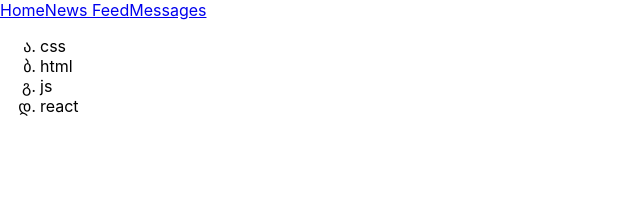
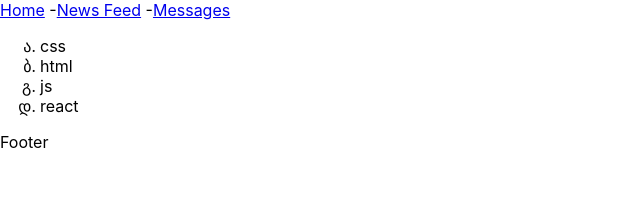
Before and after one commit to kolesnikov-sa/2103-samurai, a React (Create React App) app: page / in a window 1280 px wide. Shown: the top 222 px of the page, without its empty margins (0-640 px from the left). Built offline with nearby package versions, Linux system fonts and the light colour scheme.

Commit message:
END Lesson 10

```diff
--- a/src/App.tsx
+++ b/src/App.tsx
@@ -2,6 +2,7 @@ import React from 'react';
 import './App.css';
 import {Technologies} from "./Technologies";
 import {Header} from "./Header";
+import { Footer } from './footer';
 
 function App() {
     return (
@@ -9,6 +10,7 @@ function App() {
             <div>
                 <Header/>
                 <Technologies/>
+                <Footer />
             </div>
         </div>
     );
--- a/src/Header.tsx
+++ b/src/Header.tsx
@@ -3,8 +3,8 @@ import React from "react";
 export function Header() {
     return (
         <div>
-            <a href={"#"}>Home</a>
-            <a href={"#"}>News Feed</a>
+            <a href={"#"}>Home</a> -
+            <a href={"#"}>News Feed</a> -
             <a href={"#"}>Messages</a>
         </div>
     );
--- /dev/null
+++ b/src/footer.tsx
@@ -0,0 +1,7 @@
+import React from "react";
+
+export function Footer() {
+    return (
+        <div>Footer</div>
+    );
+}
```
